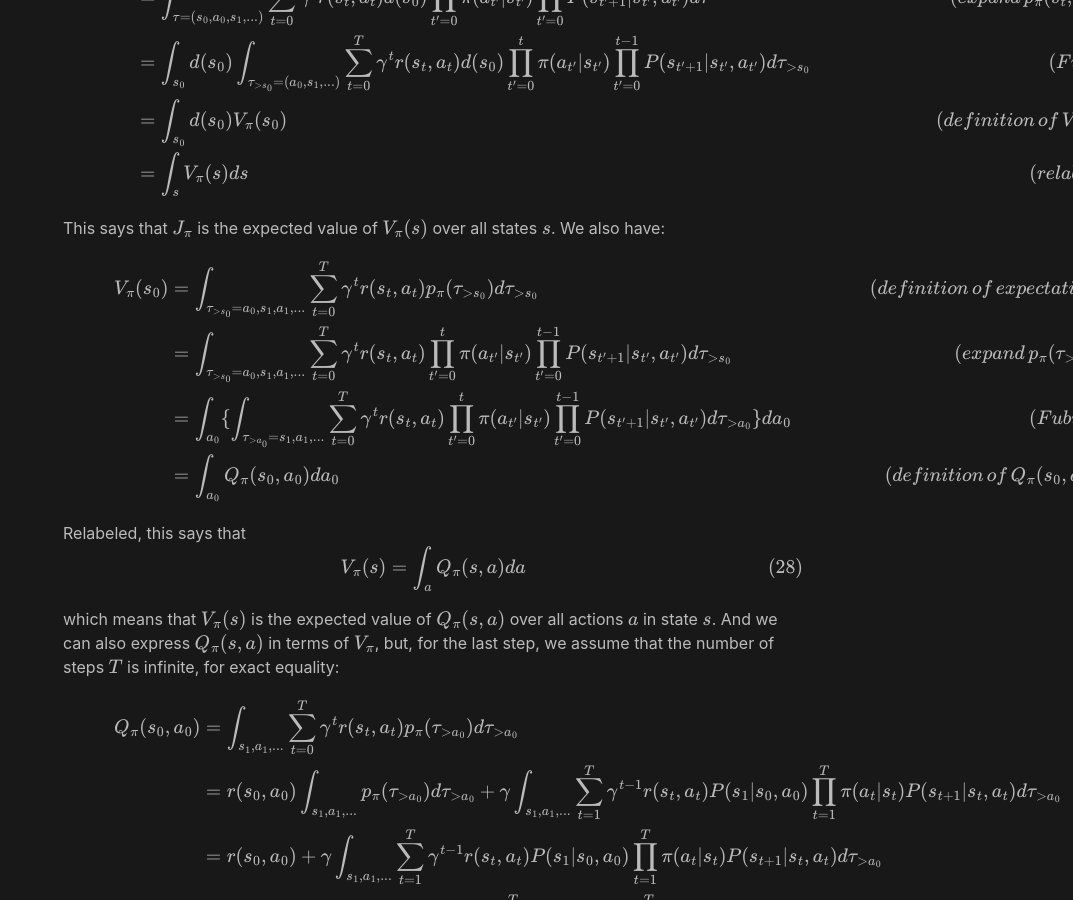
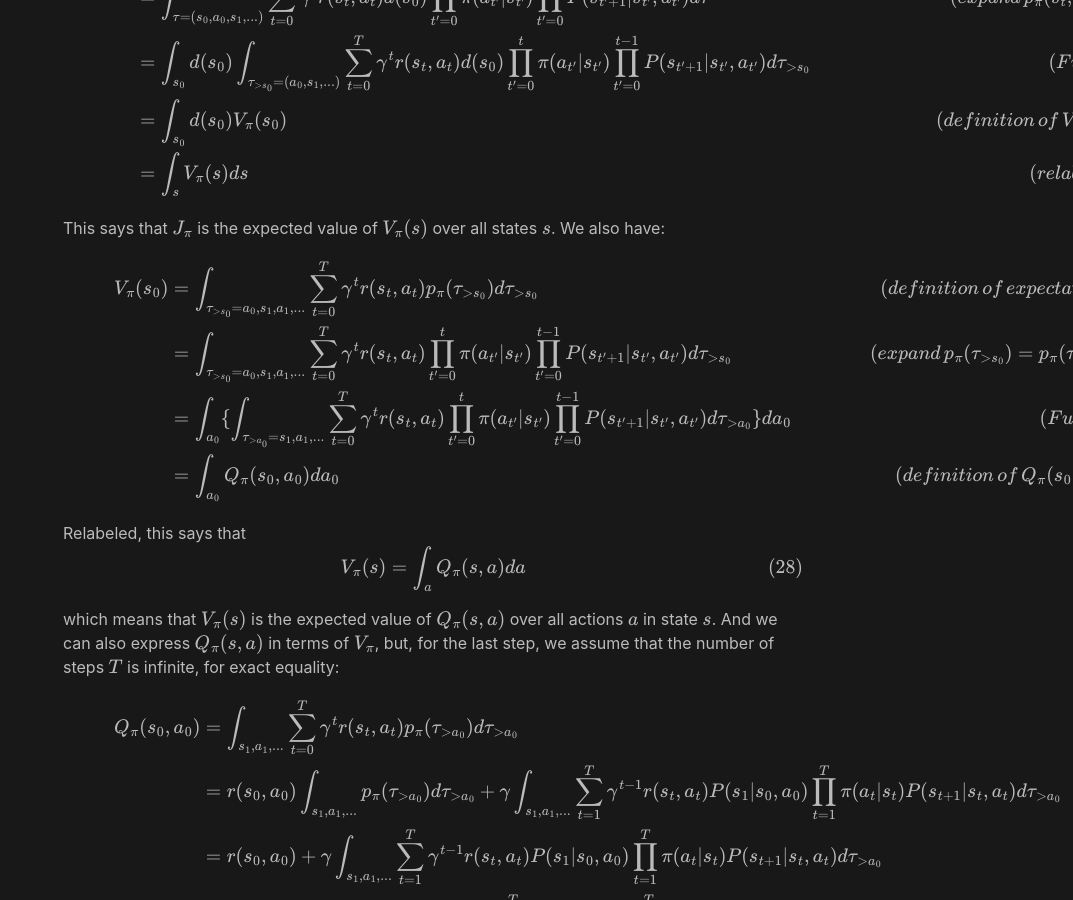
Before and after one commit to analytiq-hub/sigagent.github.io, a Jekyll site: the page built from machine_learning/_posts/2021-02-13-introduction_to_machine_learning.md, in a window 1280 px wide and 900 px high, scrolled down 5835 px. Shown: the whole window, without its empty margins (207-1280 px from the left). Built offline with Jekyll 4.4.1, drawn with Linux system fonts in a browser that asks for light colours; formulas are drawn with MathJax 3; a script that is not in the unit is left out.

Commit message:
*** empty log message ***

```diff
--- a/machine_learning/_posts/2021-02-13-introduction_to_machine_learning.md
+++ b/machine_learning/_posts/2021-02-13-introduction_to_machine_learning.md
@@ -235,7 +235,7 @@ This says that $$J_\pi$$ is the expected value of $$V_\pi(s)$$ over all states $
 $$
 \begin{align}
 V_\pi(s_0) & = \int_{\tau_{>s_0} = a_0, s_1, a_1, ...} \sum_{t=0}^{T} \gamma^{t} r(s_t, a_t) p_\pi(\tau_{>s_0}) d\tau_{>s_0} \hspace{1cm} & (definition \, of \, expectation) \\
-& = \int_{\tau_{>s_0} = a_0, s_1, a_1, ...} \sum_{t=0}^{T} \gamma^{t} r(s_t, a_t) \prod_{t'=0}^t \pi(a_{t'} \vert s_{t'}) \prod_{t'=0}^{t-1} P(s_{t'+1} \vert s_{t'}, a_{t'}) d\tau_{>s_0} \hspace{1cm} & (expand \, p_\pi(\tau_{>s_0})) \\
+& = \int_{\tau_{>s_0} = a_0, s_1, a_1, ...} \sum_{t=0}^{T} \gamma^{t} r(s_t, a_t) \prod_{t'=0}^t \pi(a_{t'} \vert s_{t'}) \prod_{t'=0}^{t-1} P(s_{t'+1} \vert s_{t'}, a_{t'}) d\tau_{>s_0} \hspace{1cm} & (expand \, p_\pi(\tau_{>s_0}) = p_\pi(\tau \vert s_0)) \\
 & = \int_{a_0} \{ \int_{\tau_{>a_0} = s_1, a_1, ...} \sum_{t=0}^{T} \gamma^{t} r(s_t, a_t) \prod_{t'=0}^t \pi(a_{t'} \vert s_{t'}) \prod_{t'=0}^{t-1} P(s_{t'+1} \vert s_{t'}, a_{t'}) d\tau_{>a_0} \} da_0 \hspace{1cm} & (Fubini) \\
 & = \int_{a_0} Q_\pi(s_0, a_0) da_0 \hspace{1cm} & (definition \, of \, Q_\pi(s_0, a_0)) \\
 \end{align}
```
